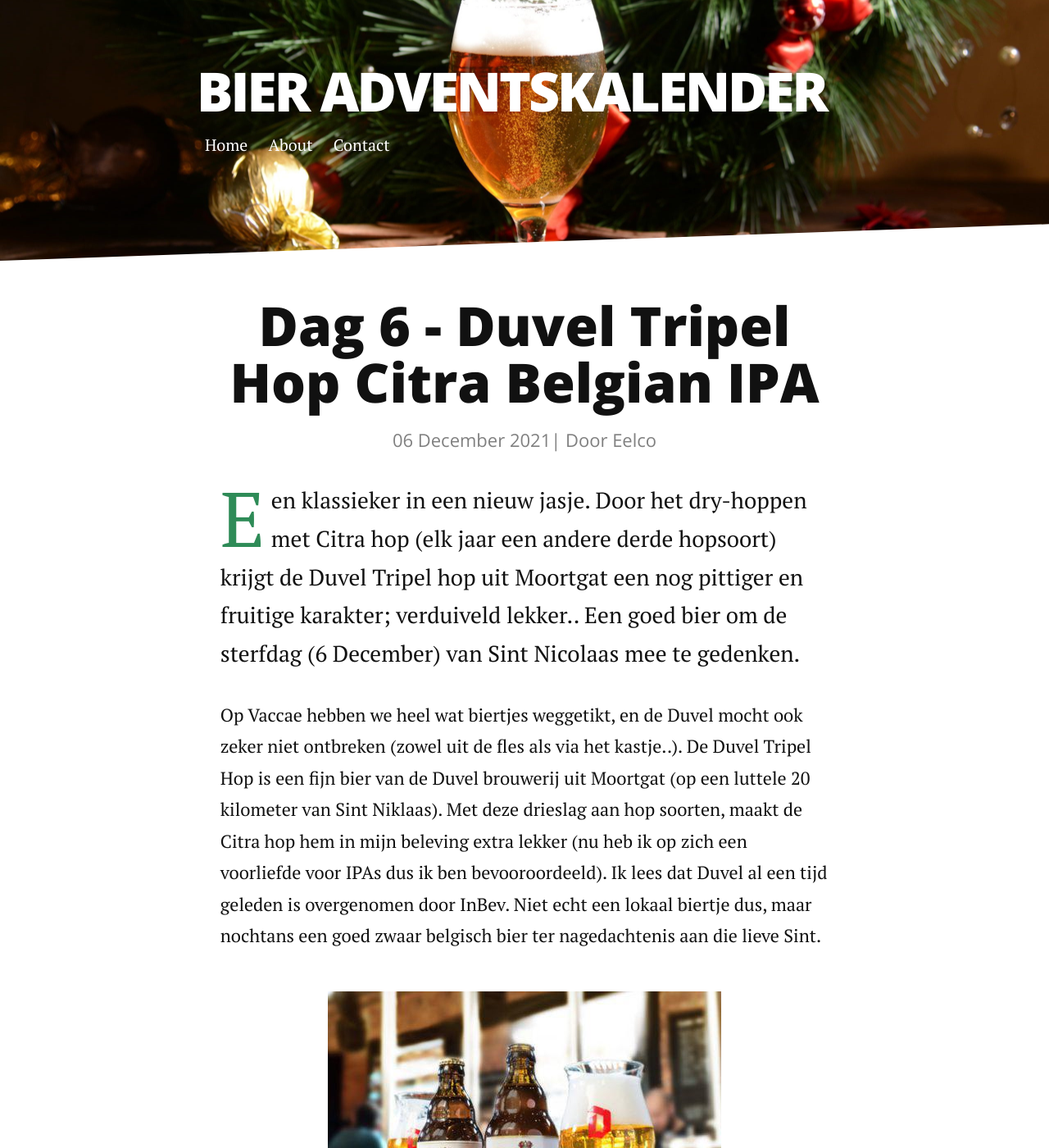
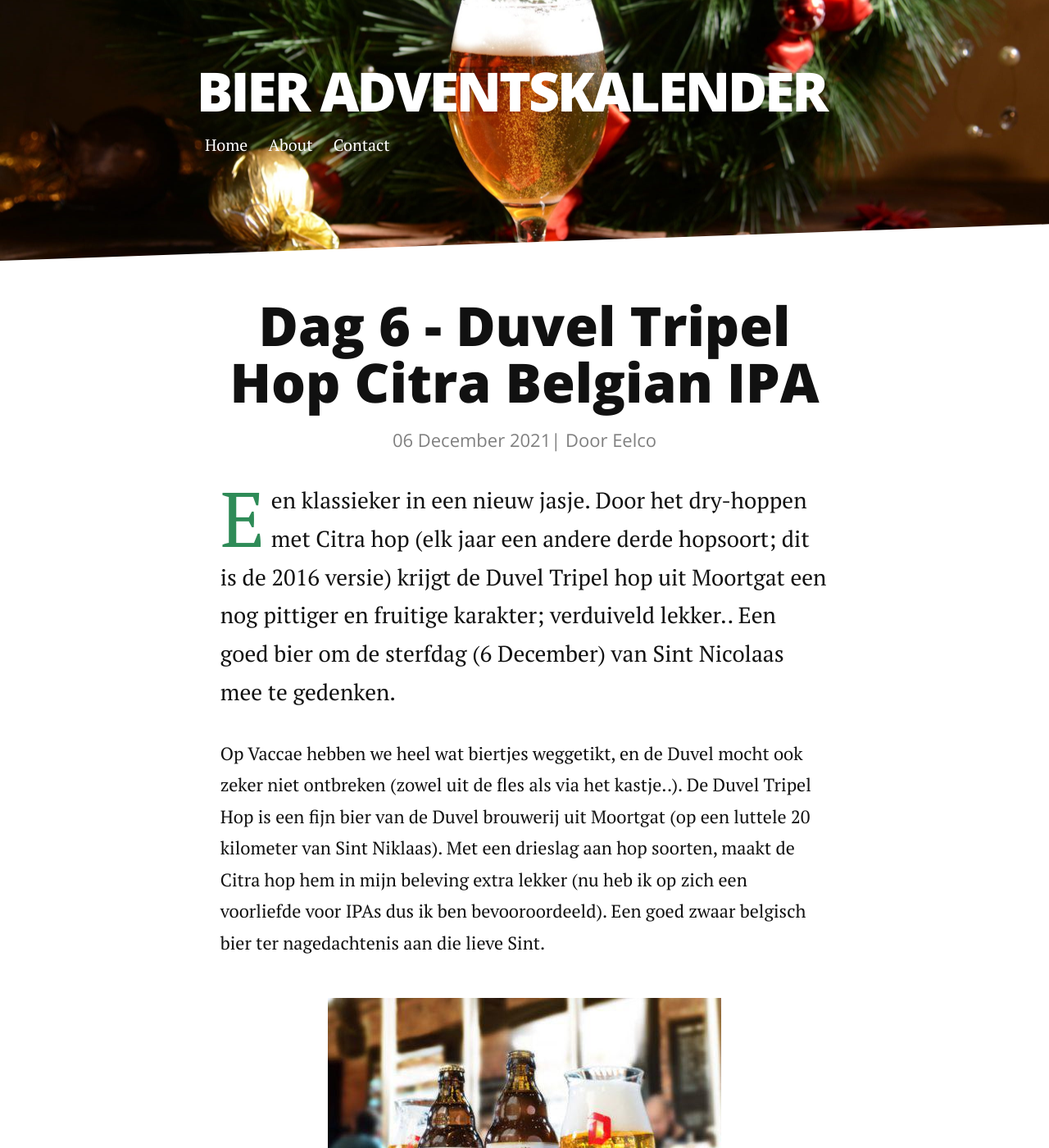
Before and after one commit to hillstub/beercalendar, a Jekyll site: the page built from _posts/2021-12-06-Duvel Tripel Hop Citra Belgian IPA.gs.markdown, in a window 1280 px wide and 1400 px high. Shown: the whole window at 82% size. Built offline with Jekyll 4.4.1, drawn with Linux system fonts in a browser that asks for light colours; nearby versions of some CDN libraries.

```diff
--- a/_posts/2021-12-06-Duvel Tripel Hop Citra Belgian IPA.gs.markdown
+++ b/_posts/2021-12-06-Duvel Tripel Hop Citra Belgian IPA.gs.markdown
@@ -3,10 +3,10 @@
 title:  'Dag 6 - Duvel Tripel Hop Citra Belgian IPA'
 permalink:  '/day/6'
 author:  'Eelco'
-description:  'Een klassieker in een nieuw jasje. Door het dry-hoppen met Citra hop (elk jaar een andere derde hopsoort) krijgt de Duvel Tripel hop uit Moortgat een nog pittiger en fruitige karakter; verduiveld lekker.. Een goed bier om de sterfdag (6 December) van Sint Nicolaas mee te gedenken.'
+description:  'Een klassieker in een nieuw jasje. Door het dry-hoppen met Citra hop (elk jaar een andere derde hopsoort; dit is de 2016 versie) krijgt de Duvel Tripel hop uit Moortgat een nog pittiger en fruitige karakter; verduiveld lekker.. Een goed bier om de sterfdag (6 December) van Sint Nicolaas mee te gedenken.'
 ---
-<p class='intro'><span class='dropcap'>E</span>en klassieker in een nieuw jasje. Door het dry-hoppen met Citra hop (elk jaar een andere derde hopsoort) krijgt de Duvel Tripel hop uit Moortgat een nog pittiger en fruitige karakter; verduiveld lekker.. Een goed bier om de sterfdag (6 December) van Sint Nicolaas mee te gedenken.</p>
+<p class='intro'><span class='dropcap'>E</span>en klassieker in een nieuw jasje. Door het dry-hoppen met Citra hop (elk jaar een andere derde hopsoort; dit is de 2016 versie) krijgt de Duvel Tripel hop uit Moortgat een nog pittiger en fruitige karakter; verduiveld lekker.. Een goed bier om de sterfdag (6 December) van Sint Nicolaas mee te gedenken.</p>
 
-Op Vaccae hebben we heel wat biertjes weggetikt, en de Duvel mocht ook zeker niet ontbreken (zowel uit de fles als via het kastje..). De Duvel Tripel Hop is een fijn bier van de Duvel brouwerij uit Moortgat (op een luttele 20 kilometer van Sint Niklaas). Met deze drieslag aan hop soorten, maakt de Citra hop hem in mijn beleving extra lekker (nu heb ik op zich een voorliefde voor IPAs dus ik ben bevooroordeeld). Ik lees dat Duvel al een tijd geleden is overgenomen door InBev. Niet echt een lokaal biertje dus, maar nochtans een goed zwaar belgisch bier ter nagedachtenis aan die lieve Sint.
+Op Vaccae hebben we heel wat biertjes weggetikt, en de Duvel mocht ook zeker niet ontbreken (zowel uit de fles als via het kastje..). De Duvel Tripel Hop is een fijn bier van de Duvel brouwerij uit Moortgat (op een luttele 20 kilometer van Sint Niklaas). Met een drieslag aan hop soorten, maakt de Citra hop hem in mijn beleving extra lekker (nu heb ik op zich een voorliefde voor IPAs dus ik ben bevooroordeeld). Een goed zwaar belgisch bier ter nagedachtenis aan die lieve Sint.
 
 <figure><img src='/assets/img/day_6.jpg' alt=''/> <figcaption>Duvel Tripel Hop Citra Belgian IPA is een Tripel/IPA van 9.5%, gebrouwen door Brouwerij Duvel Moortgat.</figcaption></figure>
```
